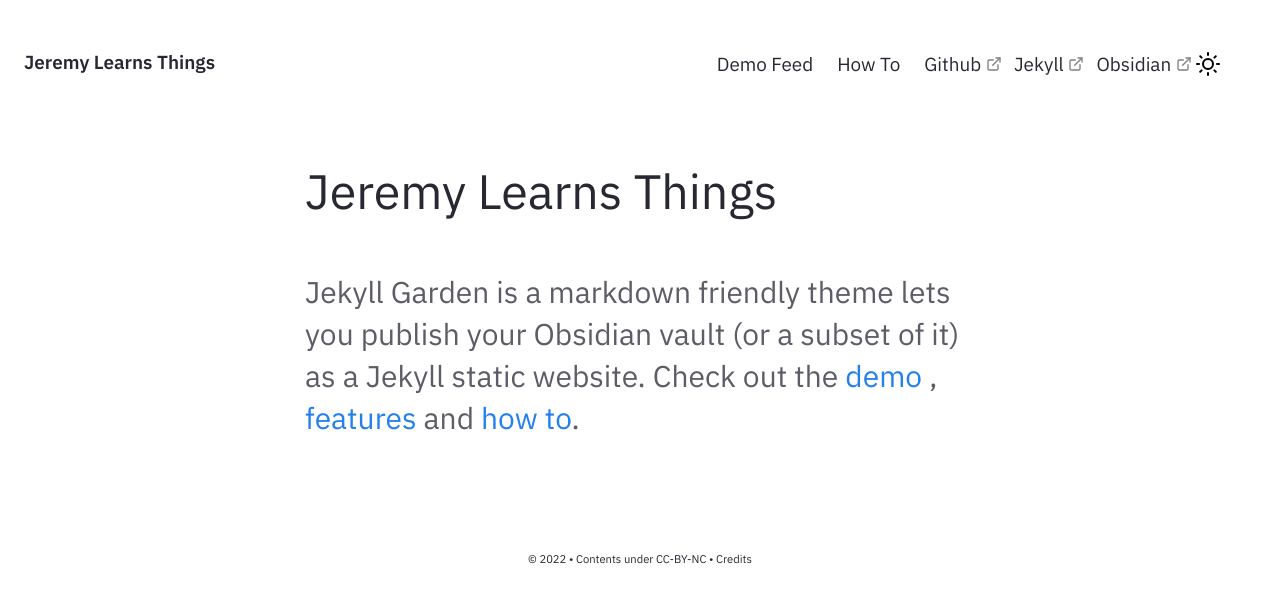
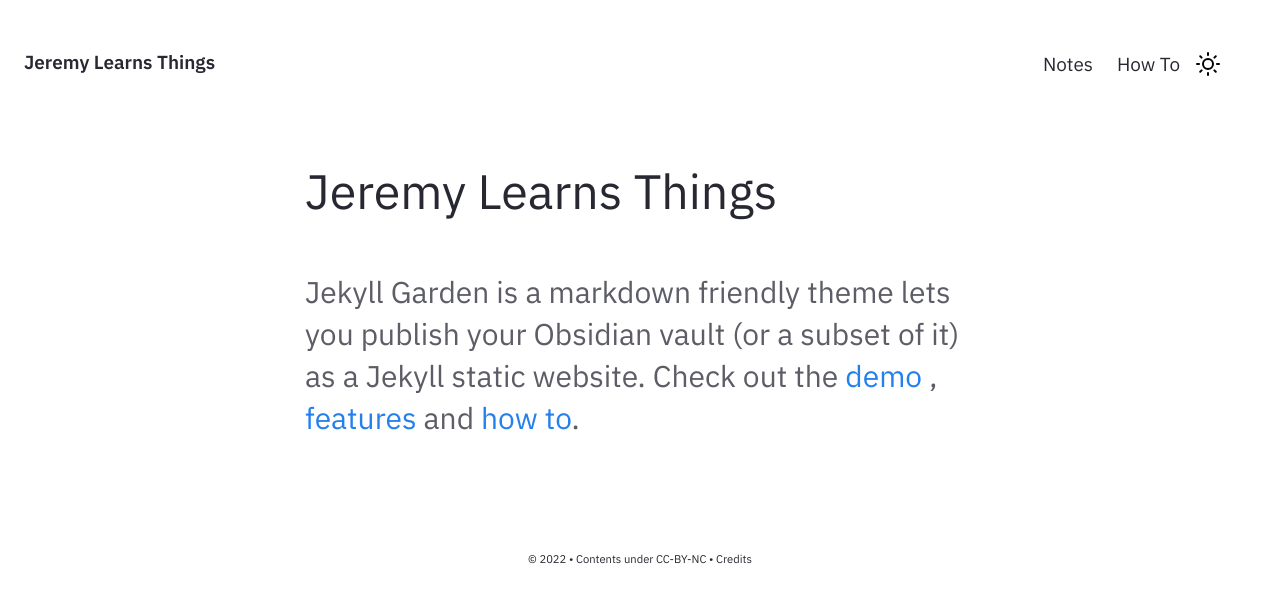
Before and after one commit to jeremycsaunders/jeremycsaunders.github.io, a Jekyll site: the page built from pages/index.md, in a window 1280 px wide. Shown: the top 603 px of the page. Built offline with Jekyll 4.4.1, drawn with Linux system fonts in a browser that asks for light colours.

Commit message:
Update Nav.html

```diff
--- a/_includes/Nav.html
+++ b/_includes/Nav.html
@@ -53,20 +53,12 @@
     <div id="navbarBasicExample" class="navbar-menu">
       <div class="navbar-start">
         <a href="{{'/notes' | relative_url}}" class="navbar-item">
-          Demo Feed
+          Notes
         </a>
         <a href="../post/how-to" class="navbar-item">
           How To
         </a>
-        <a href="https://github.com/Jekyll-Garden/jekyll-garden.github.io" target="_blank" class="navbar-item">
-          Github
-        </a>
-        <a href="https://jekyllrb.com/" target="_blank" class="navbar-item">
-          Jekyll
-        </a>
-        <a href="https://obsidian.md/"  target="_blank" class="navbar-item">
-          Obsidian
-        </a>
+
       </div>
       <div class="navbar-end is-hidden-mobile" onclick="modeSwitcher()" >
         <div class="navbar-item">
```
